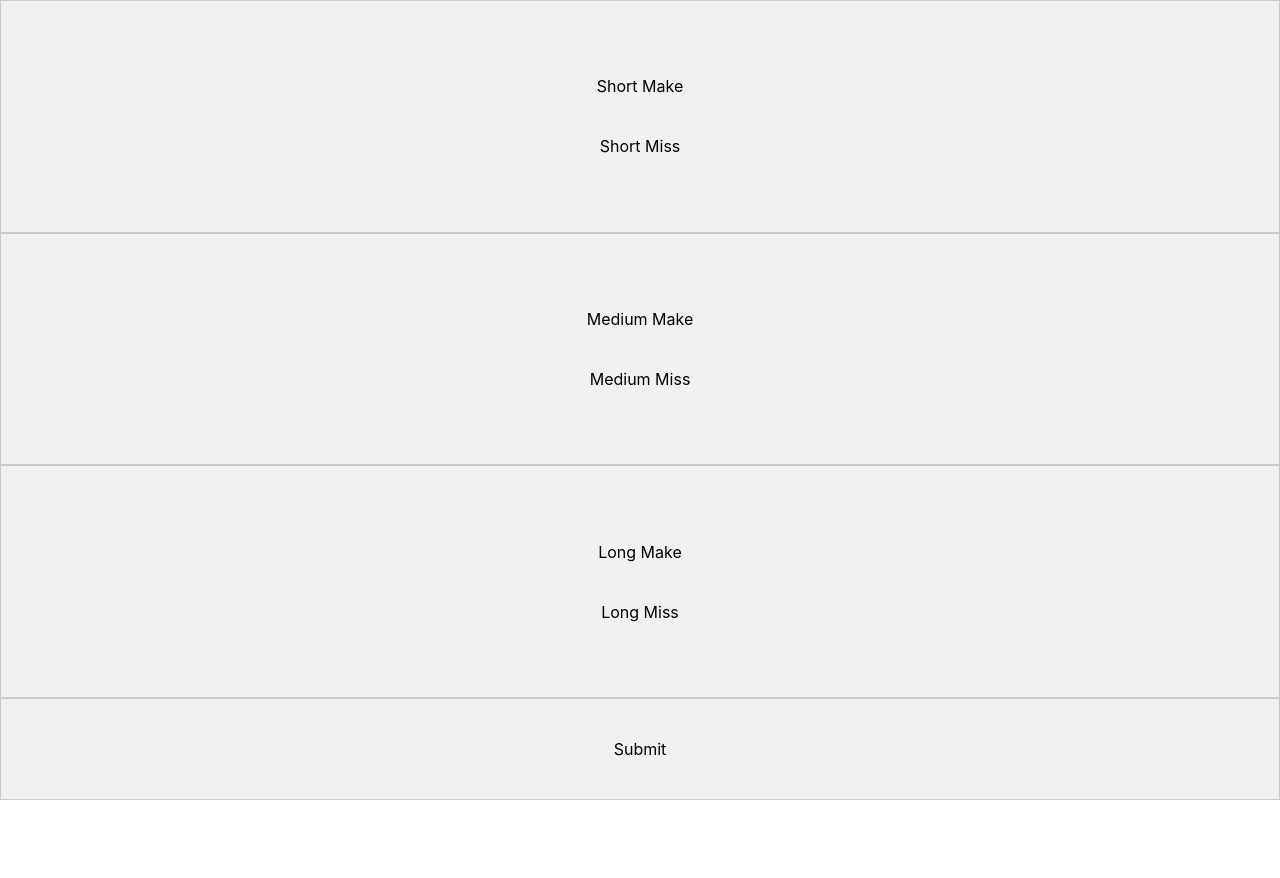
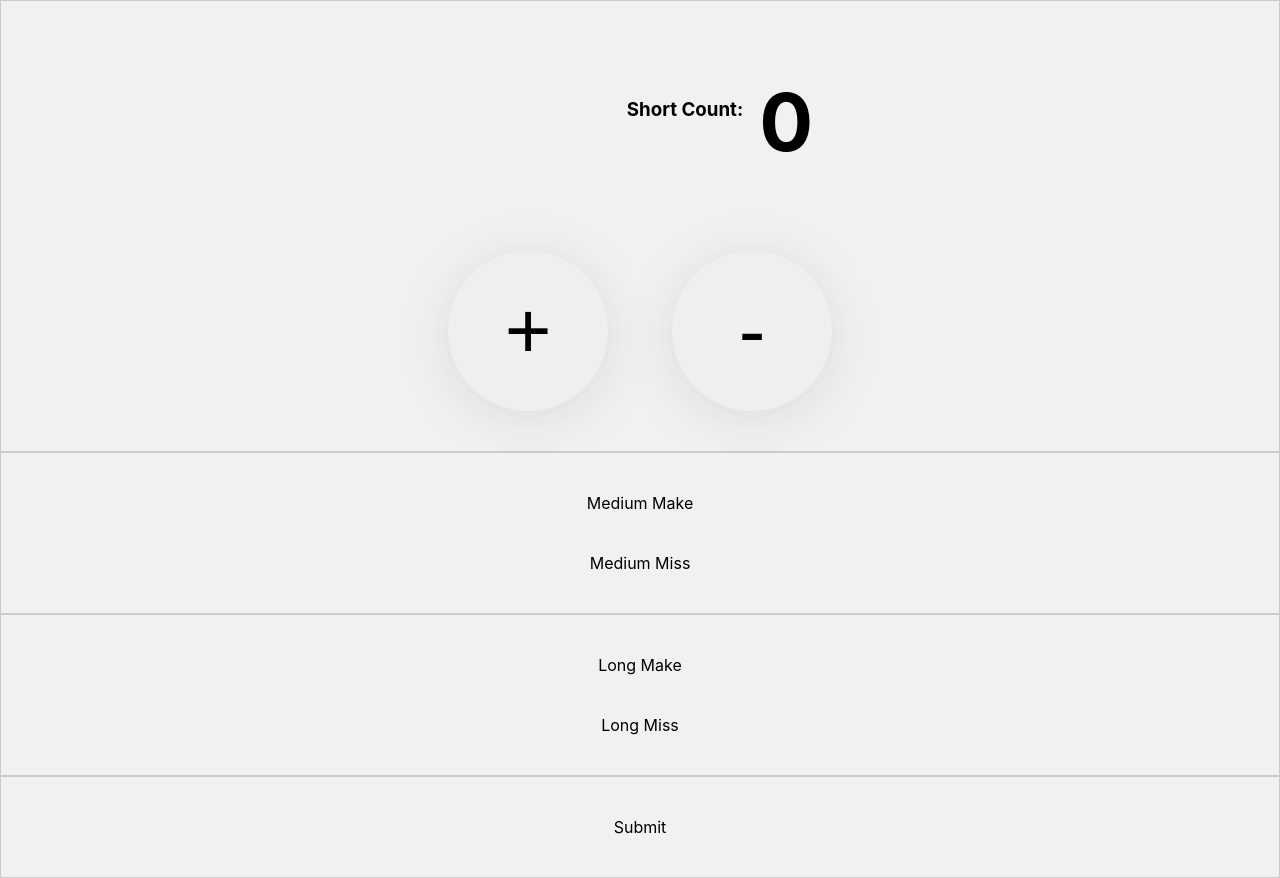
Before and after one commit to robwatsongtr/shot-tracker, a React (Create React App) app: page / in a window 1280 px wide. Before the commit the page ends 800 px from the top, so only its background shows below. Built offline with nearby package versions, Linux system fonts and the light colour scheme.

Commit message:
got first counter working

```diff
--- a/src/components/ShortCounter.tsx
+++ b/src/components/ShortCounter.tsx
@@ -11,8 +11,18 @@ export const ShortCounter: React.FC<ShortCounterProps> =
   ({ incShortCount, decShortCount, shortCount }) => {
   return (
     <div className="grid-area short">
-      <span>Short Make</span>
-      <span>Short Miss</span>
+      <span>
+        <div className="count">
+          <h3>Short Count:</h3>
+          <h1>{shortCount}</h1>
+        </div>
+      </span>
+      <span>
+        <div className="buttons">
+          <button onClick={incShortCount}> + </button>
+          <button onClick={decShortCount}> - </button>
+        </div>
+      </span>
     </div>
   )
 }
```
